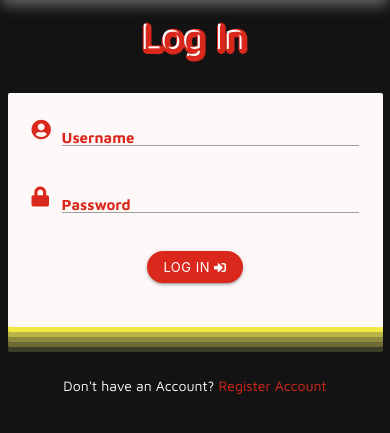
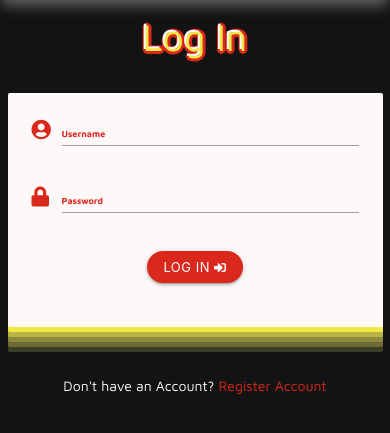
Before and after one commit to cartman1978/the-scuderia-ferrari_f1, a Flask app: page /login in a window 390 px wide. Shown: the part 70-503 px from the top of the page. Run offline with Flask 2, Linux system fonts and the light colour scheme; some libraries are stand-ins or nearby versions.

Commit message:
add font-size to form-label class

```diff
--- a/static/css/style.css
+++ b/static/css/style.css
@@ -311,6 +311,7 @@ p {
 .input-field.col label {
     color: var(--red);
     font-weight: 700;
+    font-size: 1.4rem;
 }
 
 #row-form {
@@ -318,7 +319,7 @@ p {
 }
 
 .multiCol {
-    color: var(--yellow);
+    color: var(--white);
     font-weight: 700;
     transform: rotateX(10deg);
     animation: one 2s infinite;
@@ -332,6 +333,10 @@ p {
     100% {
         transform: rotateX(20deg);
     }
+}
+
+#log-in {
+    color: var(--yellow);
 }
 
 /* Media queries */
@@ -387,12 +392,12 @@ p {
         margin-left: 24rem;
         height: 3.5rem;
     }
+    .input-field.col label {
+        font-size: 0.9rem;
+    }
 }
 
 @media screen and (max-width: 1024px) {
-    .input-field.col label {
-        font-size: 1.5rem;
-    }
     #err-img {
         max-height: 55rem;
     }
--- a/templates/pages/login.html
+++ b/templates/pages/login.html
@@ -3,7 +3,7 @@
 {% include 'components/navigation/navigation.html' %}
 {% include 'components/message/flashmessages.html' %}
 
-<h4 class="center-align reg-header">Log In</h4>
+<h4 class="center-align reg-header" id="log-in">Log In</h4>
 
 
 <div class="row">
```
